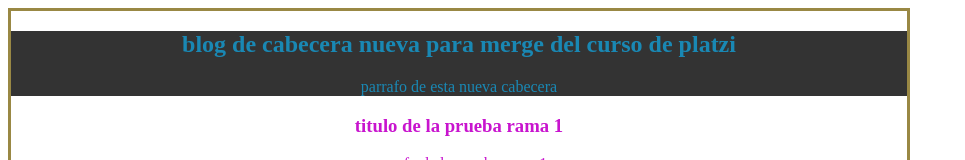
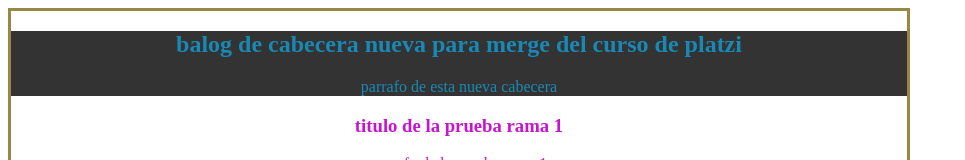
Before and after one commit to octa-codes/Superblog, a plain HTML site: page index.html in a window 1280 px wide. Shown: the top 160 px of the page, without its empty margins (0-965 px from the left). Drawn offline with Linux system fonts and the light colour scheme.

Commit message:
cambio para probar la rama

```diff
--- a/index.html
+++ b/index.html
@@ -10,7 +10,7 @@
 <body>
     <div class="container">
         <div class="cabecera">
-            <h2>blog de cabecera nueva para merge del curso de platzi</h2>
+            <h2>balog de cabecera nueva para merge del curso de platzi</h2>
             <p>parrafo de esta nueva cabecera</p>
         </div>
         <h3>titulo de la prueba rama 1</h3>
```
